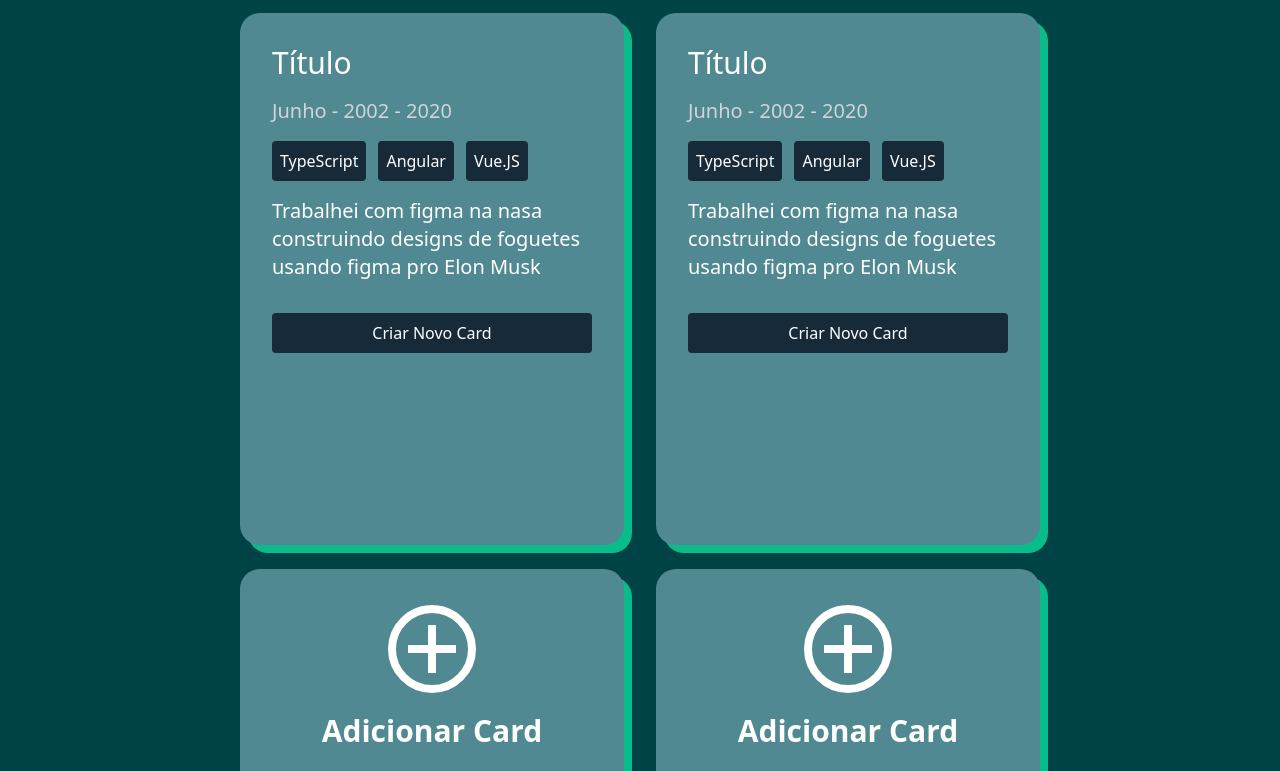
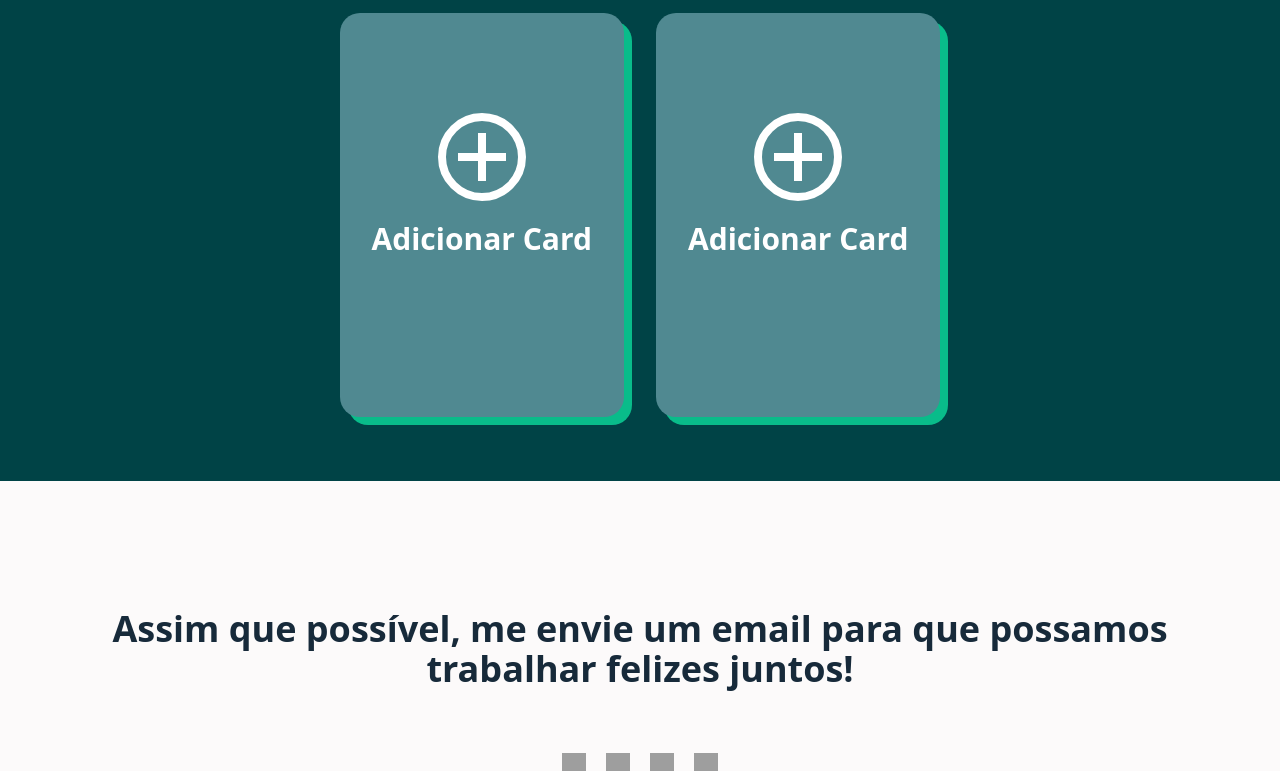
Before and after one commit to fabianoqss/desafio-03-aws-react, a React (Vite) app: page /home in a window 1280 px wide. Shown: the part 1169-1940 px from the top of the page. Built offline with nearby package versions, Linux system fonts and the light colour scheme; grey boxes are pictures that could not be loaded.

Commit message:
Feat: Ajeitando os Cards

```diff
--- a/src/components/Card.tsx
+++ b/src/components/Card.tsx
@@ -1,52 +1,64 @@
-import React, { useState } from 'react';
+import { useState } from 'react';
 import Modal from 'react-modal';
-import { GrAddCircle } from "react-icons/gr";
+import { GrAddCircle } from 'react-icons/gr';
 
-Modal.setAppElement('#root'); // Necessário para acessibilidade ao usar react-modal
+interface CardData {
+  title: string;
+  period: string;
+  skills: string[];
+  description: string;
+}
 
 const Card: React.FC = () => {
   const [modalIsOpen, setModalIsOpen] = useState(false);
+  const [cards, setCards] = useState<CardData[]>([]);
   const [title, setTitle] = useState('');
   const [period, setPeriod] = useState('');
   const [skills, setSkills] = useState('');
   const [description, setDescription] = useState('');
-  const [repositoryLink, setRepositoryLink] = useState('');
 
   const openModal = () => setModalIsOpen(true);
   const closeModal = () => setModalIsOpen(false);
 
   const handleSaveCard = () => {
-    console.log({ title, period, skills, description, repositoryLink });
+    const newCard: CardData = {
+      title,
+      period,
+      skills: skills.split(',').map(skill => skill.trim()),
+      description,
+    };
+
+    setCards([...cards, newCard]);
     closeModal();
+    setTitle('');
+    setPeriod('');
+    setSkills('');
+    setDescription('');
   };
 
   return (
     <div>
-      <div className='bg-card_color mt-6 grid max-w-sm p-8 gap-4 rounded-[20px] shadow-custom-offset pb-48'>
-        <h1 className='text-3xl text-white'>Título</h1>
-        <p className='text-xl text-tertiary_text'>Junho - 2002 - 2020</p>
-        <div className='flex gap-3 '>
-          <p className='text-white bg-dark_green p-2 rounded'>TypeScript</p>
-          <p className='text-white bg-dark_green p-2 rounded'>Angular</p>
-          <p className='text-white bg-dark_green p-2 rounded'>Vue.JS</p>
+      <div className='bg-card_color mt-6 max-w-sm p-8 rounded-[20px] shadow-custom-offset pb-40'>
+        <div onClick={openModal} className='flex flex-col justify-center items-center gap-4 cursor-pointer text-center'>
+          <GrAddCircle className='w-24 h-24 text-white hover:text-primary_color mt-16'/>
+          <h2 className='text-3xl text-white hover:text-primary_color font-extrabold'>Adicionar Card</h2>
         </div>
-
-        <p className='text-left text-white text-xl '>
-          Trabalhei com figma na nasa construindo designs de foguetes usando figma pro Elon Musk
-        </p>
-
-        <button onClick={openModal} className='mt-4 bg-dark_green text-white py-2 px-4 rounded'>
-          Criar Novo Card
-        </button>
       </div>
 
-      <div className='bg-card_color mt-6  max-w-sm p-8 rounded-[20px] shadow-custom-offset pb-96 '>
-        <div className='flex flex-col justify-items-center items-center gap-4 '>
-        <GrAddCircle className='w-24 h-24 text-white hover:text-primary_color'/>
-      <h2 className='text-3xl text-white hover:text-primary_color font-extrabold'>Adicionar Card</h2>
-      </div>
-
-      </div>
+      <section className="experiences">
+        {cards.map((card, index) => (
+          <div key={index} className='bg-card_color mt-6 grid max-w-sm p-8 gap-4 rounded-[20px] shadow-custom-offset pb-48'>
+            <h1 className='text-3xl text-white'>{card.title}</h1>
+            <p className='text-xl text-tertiary_text'>{card.period}</p>
+            <div className='flex gap-3'>
+              {card.skills.map((skill, skillIndex) => (
+                <p key={skillIndex} className='text-white bg-dark_green p-2 rounded'>{skill}</p>
+              ))}
+            </div>
+            <p className='text-left text-white text-xl'>{card.description}</p>
+          </div>
+        ))}
+      </section>
 
       <Modal
         isOpen={modalIsOpen}
@@ -88,14 +100,6 @@ const Card: React.FC = () => {
           className="border border-gray-300 p-2 w-full rounded-md h-24"
         />
 
-        <input
-          type="text"
-          placeholder="Link do repositório (Opcional)"
-          value={repositoryLink}
-          onChange={(e) => setRepositoryLink(e.target.value)}
-          className="border border-gray-300 p-2 w-full rounded-md"
-        />
-
         <div className="flex gap-4">
           <button onClick={closeModal} className="bg-white text-dark_green border-[1px] border-dark_green py-3 px-8 rounded-lg w-full hover:bg-red">
             Cancelar
--- a/src/pages/Home.tsx
+++ b/src/pages/Home.tsx
@@ -5,6 +5,8 @@ import Footer from '../components/Footer';
 import Button from '../components/Button';
 import Card from '../components/Card';
 import { MdModeEditOutline } from "react-icons/md";
+import { IoCheckmarkCircle } from "react-icons/io5";
+<IoCheckmarkCircle />
 
 const Home: React.FC = () => {
   const [isLogged, setIsLogged] = useState<boolean>(false);
@@ -55,7 +57,7 @@ const Home: React.FC = () => {
 
   const [isEditing, setIsEditing] = useState<boolean>(false);
   const [story, setStory] = useState<string>(
-    ''
+    localStorage.getItem('story') || ''
   );
 
   const handleEditStory = () => {
@@ -91,10 +93,18 @@ const Home: React.FC = () => {
             <Button url={`https://github.com/${userData.username}`} label="GitHub" />
             <Button url="https://www.linkedin.com" label="Linkedin" />
           </div>
-          <MdModeEditOutline
-          className='absolute top-4 right-8 w-10 h-10 text-white bg-card_color rounded-full p-2 hover:bg-primary_color cursor-pointer'
-         onClick={isEditing ? handleSaveStory : handleEditStory}
-         />
+
+          {isEditing ? (
+            <IoCheckmarkCircle
+              className='absolute top-4 right-8 w-10 h-10 text-white bg-card_color rounded-full p-2 hover:bg-primary_color cursor-pointer'
+              onClick={handleSaveStory}
+            />
+          ) : (
+            <MdModeEditOutline
+              className='absolute top-4 right-8 w-10 h-10 text-white bg-card_color rounded-full p-2 hover:bg-primary_color cursor-pointer'
+              onClick={handleEditStory}
+            />
+          )}
         </div>
       </section>
 
```
